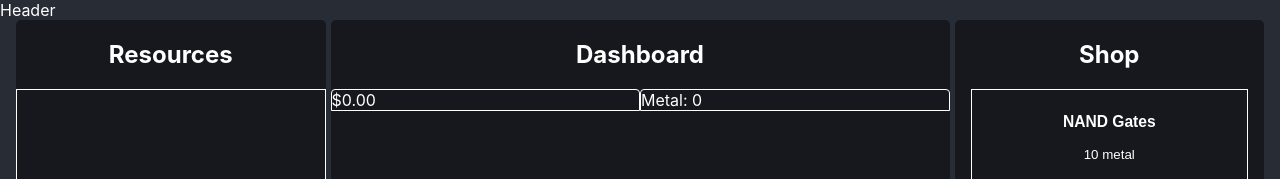
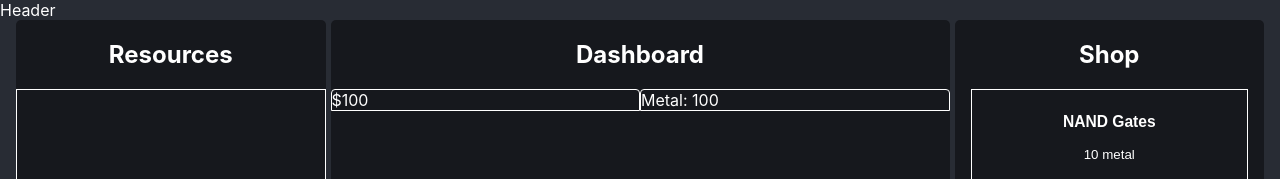
Before and after one commit to ThermaDev/ThermaDev.github.io, a React (Create React App) app: page / in a window 1280 px wide. Shown: the top 179 px of the page. Built offline with nearby package versions, Linux system fonts and the light colour scheme.

Commit message:
rig variables to display

```diff
--- a/src/Components/Main.tsx
+++ b/src/Components/Main.tsx
@@ -1,12 +1,16 @@
+import { useResources } from "../Contexts/ResourceContext";
 import Dashboard from "./Dashboard";
 
 function Main() {
+  let money = useResources().money;
+  let metal = useResources().metal;
+
   return (
     <div className='main-content'>
       <h2 className='section-title'>Dashboard</h2>
       <div className='resources'>
-        <p>$0.00</p>
-        <p>Metal: 0</p>
+        <p>${money}</p>
+        <p>Metal: {metal}</p>
       </div>
       <Dashboard />
     </div>
```
